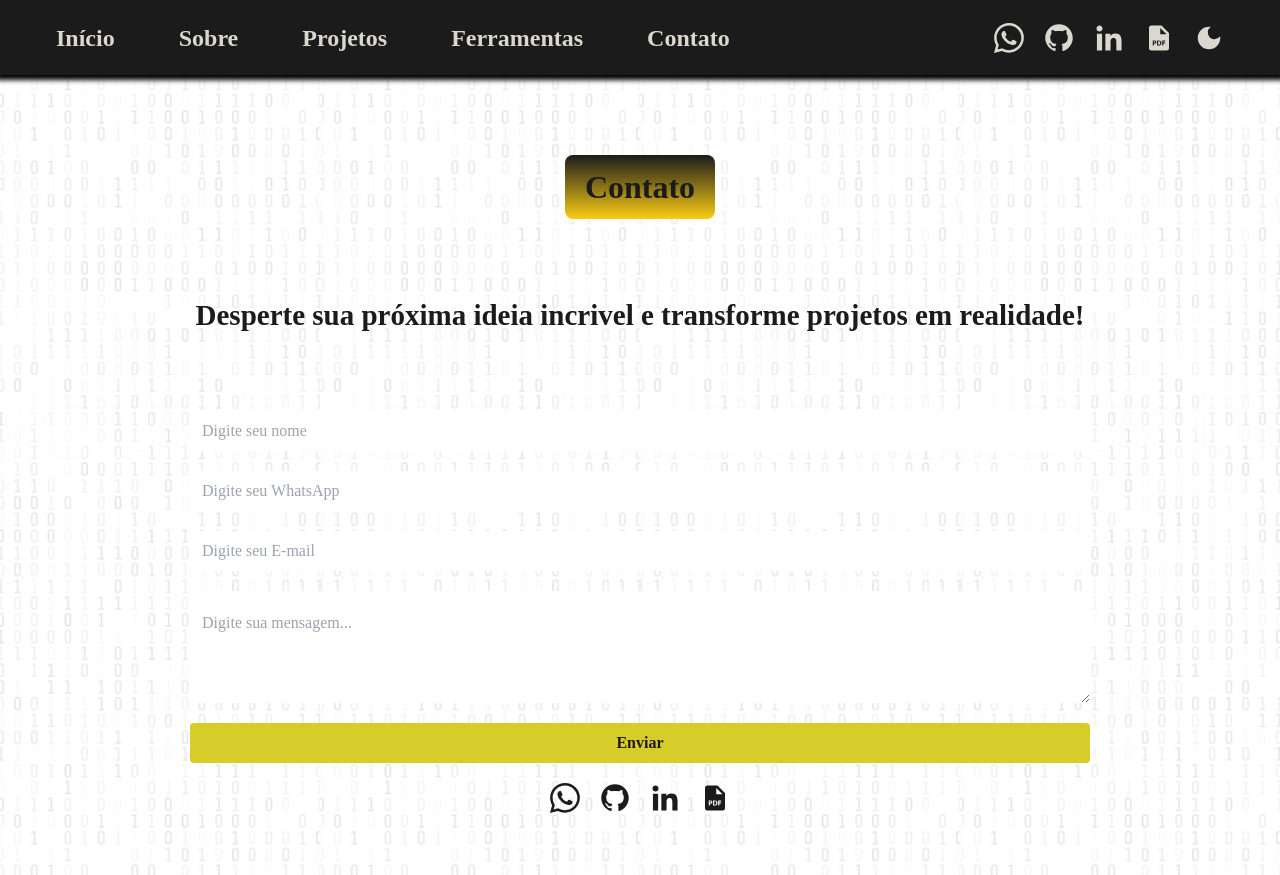
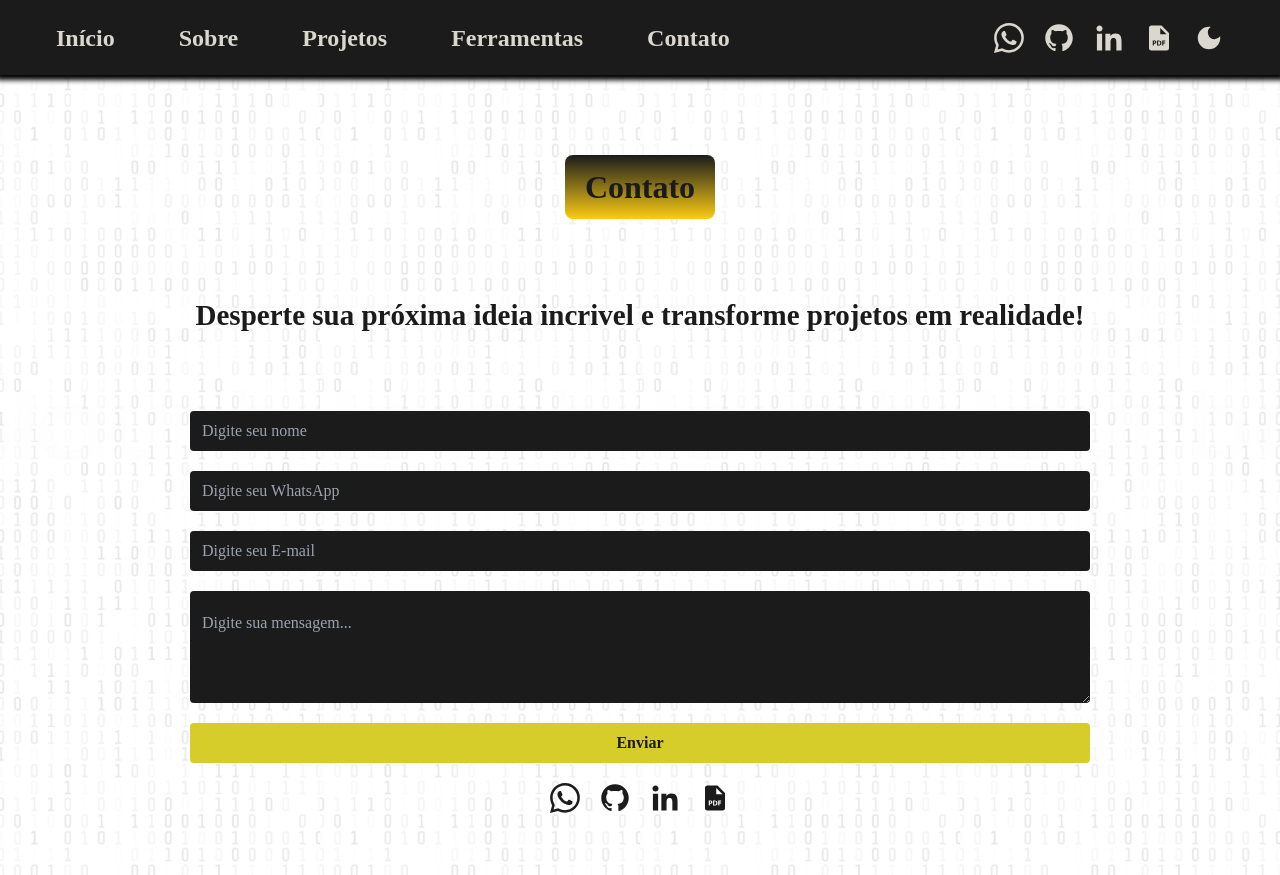
Before and after one commit to Geraldopereirads/portfolio-frontend, a Next.js app: page /contact in a window 1280 px wide. Built offline with nearby package versions, Linux system fonts and the light colour scheme.

Commit message:
fix: repair style tools page

```diff
--- a/src/pages/contact.tsx
+++ b/src/pages/contact.tsx
@@ -84,7 +84,7 @@ const Contact: NextPage = () => {
             placeholder="Digite sua mensagem..."
             onChange={(e) => setMessage(e.target.value)}
             value={message}
-            className="h-28 w-[100%] rounded pt-5 pl-3"
+            className="h-28 w-[100%] rounded pt-5 pl-3 bg-textD"
           ></textarea>
           <input type="submit" value="Enviar" className=" mb-5 font-black h-10 rounded cursor-pointer bg-primary text-textD w-full max-w-[900px]" />
         </form>
--- a/src/styles/globals.css
+++ b/src/styles/globals.css
@@ -47,7 +47,7 @@
     }
 
     .paragraph {
-        @apply font-medium sm:text-lg lg:text-lg
+        @apply w-full font-medium sm:text-lg lg:text-lg
     }
 
     .buttonsPortfolio {
@@ -59,11 +59,11 @@
     }
 
     .flexTools {
-        @apply flex flex-wrap justify-center items-center gap-3 pt-5 lg:max-w-[80%] xl:max-w-[50%]
+        @apply flex flex-wrap justify-center items-center gap-3 pt-5 lg:max-w-full
     }
 
     .ContactInputs {
-        @apply w-full rounded h-10 pl-3 max-w-[900px]
+        @apply w-full rounded h-10 pl-3 max-w-[900px] bg-textD
     }
 
     @layer base {
```
